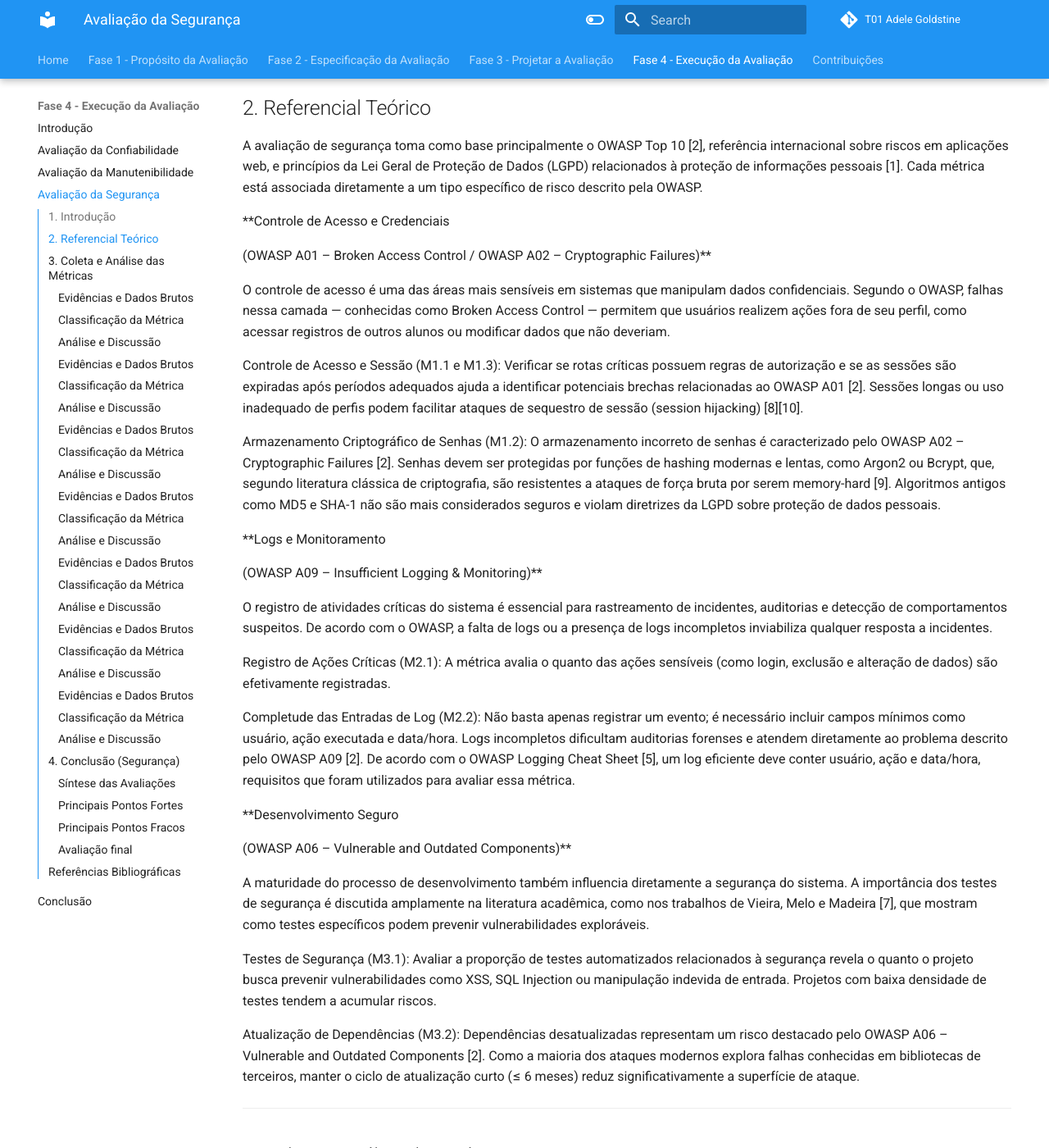
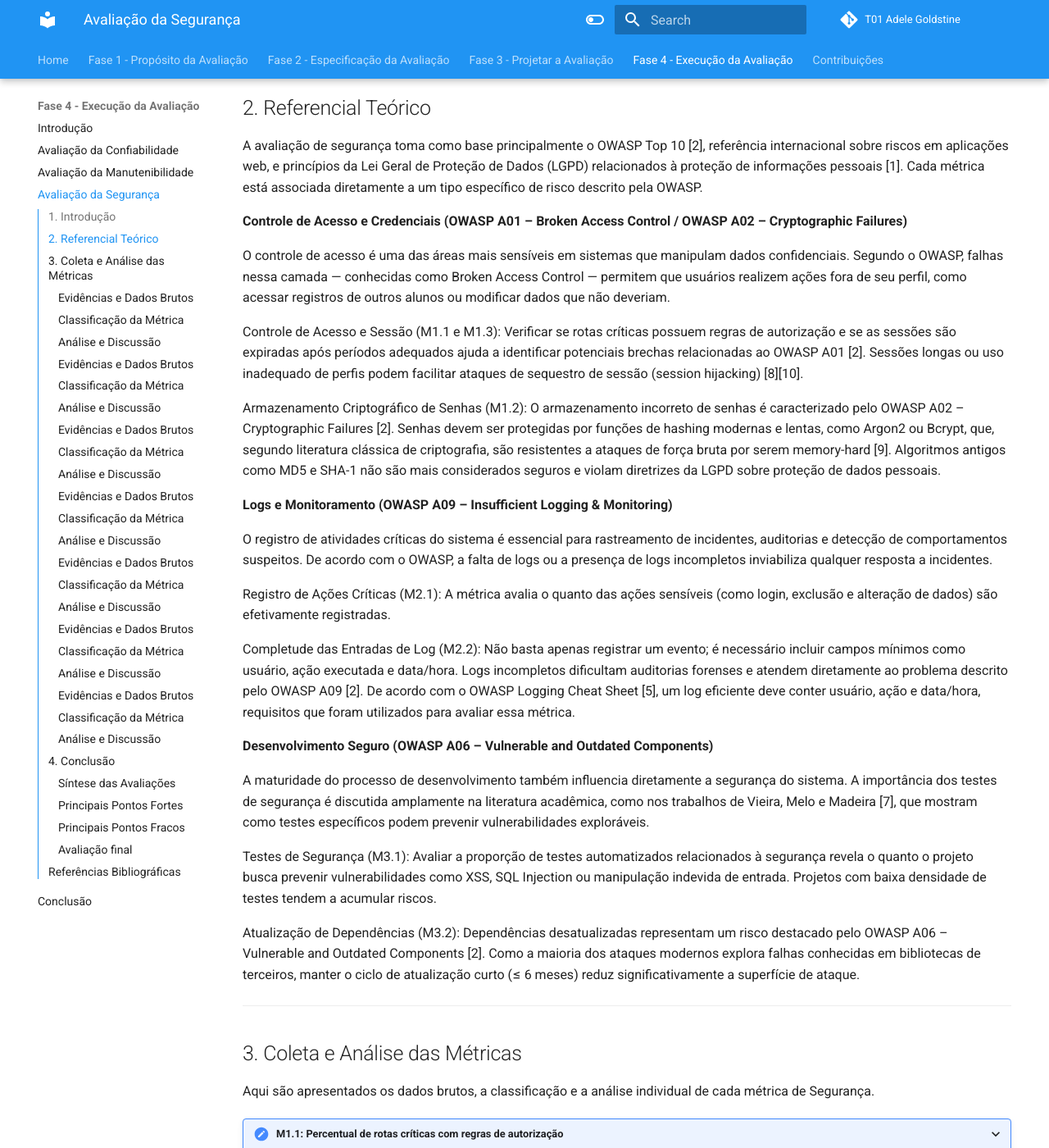
Before and after one commit to FCTE-Qualidade-de-Software-1/2025-2_T01_ADELE-GOLDSTINE, an MkDocs documentation site: the page built from docs/fase_4/avaliacao-seguranca.md, in a window 1280 px wide and 1400 px high, scrolled down 760 px. Shown: the whole window at 82% size. Built offline with MkDocs 1.6.1 and Material for MkDocs 9.7.7, drawn with Linux system fonts in a browser that asks for light colours; comment, search, counter and statistics services are not loaded; some of the changed lines change nothing that is shown; some of the changed text lies outside the part shown.

Commit message:
imagens da coleta de dados das metricas de segurança

```diff
--- a/docs/fase_4/avaliacao-seguranca.md
+++ b/docs/fase_4/avaliacao-seguranca.md
@@ -21,9 +21,7 @@
 
 A avaliação de segurança toma como base principalmente o OWASP Top 10 [2], referência internacional sobre riscos em aplicações web, e princípios da Lei Geral de Proteção de Dados (LGPD) relacionados à proteção de informações pessoais [1]. Cada métrica está associada diretamente a um tipo específico de risco descrito pela OWASP.
 
-**Controle de Acesso e Credenciais
-
-(OWASP A01 – Broken Access Control / OWASP A02 – Cryptographic Failures)**
+**Controle de Acesso e Credenciais (OWASP A01 – Broken Access Control / OWASP A02 – Cryptographic Failures)**
 
 O controle de acesso é uma das áreas mais sensíveis em sistemas que manipulam dados confidenciais. Segundo o OWASP, falhas nessa camada — conhecidas como Broken Access Control — permitem que usuários realizem ações fora de seu perfil, como acessar registros de outros alunos ou modificar dados que não deveriam.
 
@@ -33,9 +31,7 @@
 Armazenamento Criptográfico de Senhas (M1.2):
 O armazenamento incorreto de senhas é caracterizado pelo OWASP A02 – Cryptographic Failures [2]. Senhas devem ser protegidas por funções de hashing modernas e lentas, como Argon2 ou Bcrypt, que, segundo literatura clássica de criptografia, são resistentes a ataques de força bruta por serem memory-hard [9]. Algoritmos antigos como MD5 e SHA-1 não são mais considerados seguros e violam diretrizes da LGPD sobre proteção de dados pessoais.
 
-**Logs e Monitoramento
-
-(OWASP A09 – Insufficient Logging & Monitoring)**
+**Logs e Monitoramento (OWASP A09 – Insufficient Logging & Monitoring)**
 
 O registro de atividades críticas do sistema é essencial para rastreamento de incidentes, auditorias e detecção de comportamentos suspeitos. De acordo com o OWASP, a falta de logs ou a presença de logs incompletos inviabiliza qualquer resposta a incidentes.
 
@@ -45,9 +41,7 @@
 Completude das Entradas de Log (M2.2):
 Não basta apenas registrar um evento; é necessário incluir campos mínimos como usuário, ação executada e data/hora. Logs incompletos dificultam auditorias forenses e atendem diretamente ao problema descrito pelo OWASP A09 [2]. De acordo com o OWASP Logging Cheat Sheet [5], um log eficiente deve conter usuário, ação e data/hora, requisitos que foram utilizados para avaliar essa métrica.
 
-**Desenvolvimento Seguro
-
-(OWASP A06 – Vulnerable and Outdated Components)**
+**Desenvolvimento Seguro (OWASP A06 – Vulnerable and Outdated Components)**
 
 A maturidade do processo de desenvolvimento também influencia diretamente a segurança do sistema. A importância dos testes de segurança é discutida amplamente na literatura acadêmica, como nos trabalhos de Vieira, Melo e Madeira [7], que mostram como testes específicos podem prevenir vulnerabilidades exploráveis.
 
@@ -139,7 +133,9 @@
     * **Funções procuradas:** `md5()`, `sha1()`, `password_hash()`, `password_verify()`.
     * **Dado Coletado:** O sistema utiliza o algoritmo Argon2, configurado como argon em `config/hashing.php`, aplicado por meio de `Hash::make()` em todos os fluxos de criação de senha — novos cadastros, redefinições administrativas e rotinas de integração com o sistema legado.
 
-    ![Código de armazenamento de senha]
+    ![Hashing.php](../assets/evidencias_seguranca/hashing_php.PNG)
+    ![Hash_make_1](../assets/evidencias_seguranca/Hash_make_1.PNG)
+    ![Hash_make_2](../assets/evidencias_seguranca/Hash_make_2.PNG)
 
     ### Classificação da Métrica
 
@@ -189,8 +185,7 @@
         * Ações que geram entrada de log: (somente logs de erro técnico): 1
         * Cálculo: `(1/5)∗100` = 20%
 
-    ![Exemplo de ação crítica com log]
-    ![Exemplo de ação crítica SEM log]
+    ![Busca_log](../assets/evidencias_seguranca/busca_log.PNG)
 
     ### Classificação da Métrica
 
@@ -301,7 +296,7 @@
 
 ---
 
-## 4. Conclusão (Segurança)
+## 4. Conclusão
 
 Com base nos resultados obtidos nas sete métricas avaliadas, a característica Segurança do i-Educar foi classificada como Inaceitável, conforme os Critérios de Julgamento definidos na Fase 2. A maior parte das métricas apresentou desempenho Insatisfatório ou Não conforme, especialmente em áreas fundamentais como controle de acesso, expiração de sessão, monitoramento de ações críticas e presença de testes de segurança.
 
@@ -348,20 +343,20 @@
 ## Referências Bibliográficas
 
 > [1] BRASIL. Lei nº 13.709, de 14 de agosto de 2018. Lei Geral de Proteção de Dados Pessoais (LGPD). Diário Oficial da União: seção 1, Brasília, DF, 15 ago. 2018.
-
+>
 > [2] OWASP Foundation. OWASP Top 10 – 2021: The Ten Most Critical Web Application Security Risks. 2021. Disponível em: https://owasp.org/www-project-top-ten/
 . Acesso em: 18 nov. 2025.
-
+>
 > [3] NIST. Digital Identity Guidelines (NIST SP 800-63-3). Gaithersburg, MD, 2017.
-
+>
 > [4] NIST. Security and Privacy Controls for Information Systems (NIST SP 800-53, Rev. 5). Gaithersburg, MD, 2020.
-
+>
 > [5] OWASP FOUNDATION. OWASP Logging Cheat Sheet. 2023.
-
+>
 > [6] SOMMERVILLE, Ian. Engenharia de Software. 10. ed. São Paulo: Pearson, 2020.
-
+>
 > [7] VIEIRA, Marco; MELO, Anderson; MADEIRA, Henrique. Ensaios e Testes de Segurança em Software. Revista Brasileira de Segurança da Informação, 2022.
-
+>
 > [8] OWASP FOUNDATION. OWASP Authentication Cheat Sheet. 2023.
-
+>
 > [9] STALLINGS, William. Cryptography and Network Security: Principles and Practice. 8. ed. Boston: Pearson, 2023.
```
Also changed, not shown: docs/assets/evidencias_seguranca/Hash_make_1.PNG (added), docs/assets/evidencias_seguranca/Hash_make_2.PNG (added), docs/assets/evidencias_seguranca/busca_log.PNG (added), docs/assets/evidencias_seguranca/hashing_php.PNG (added).
